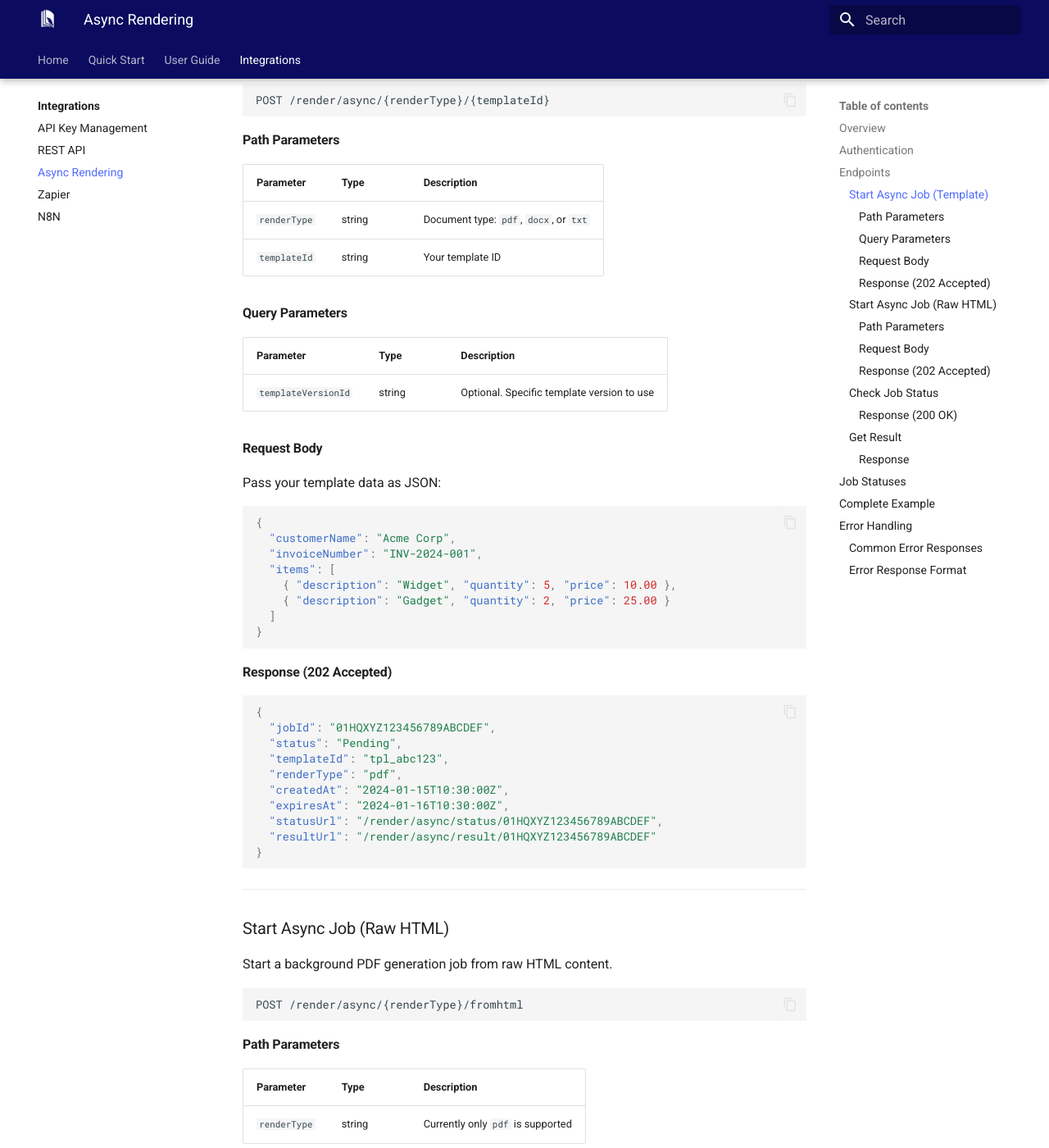
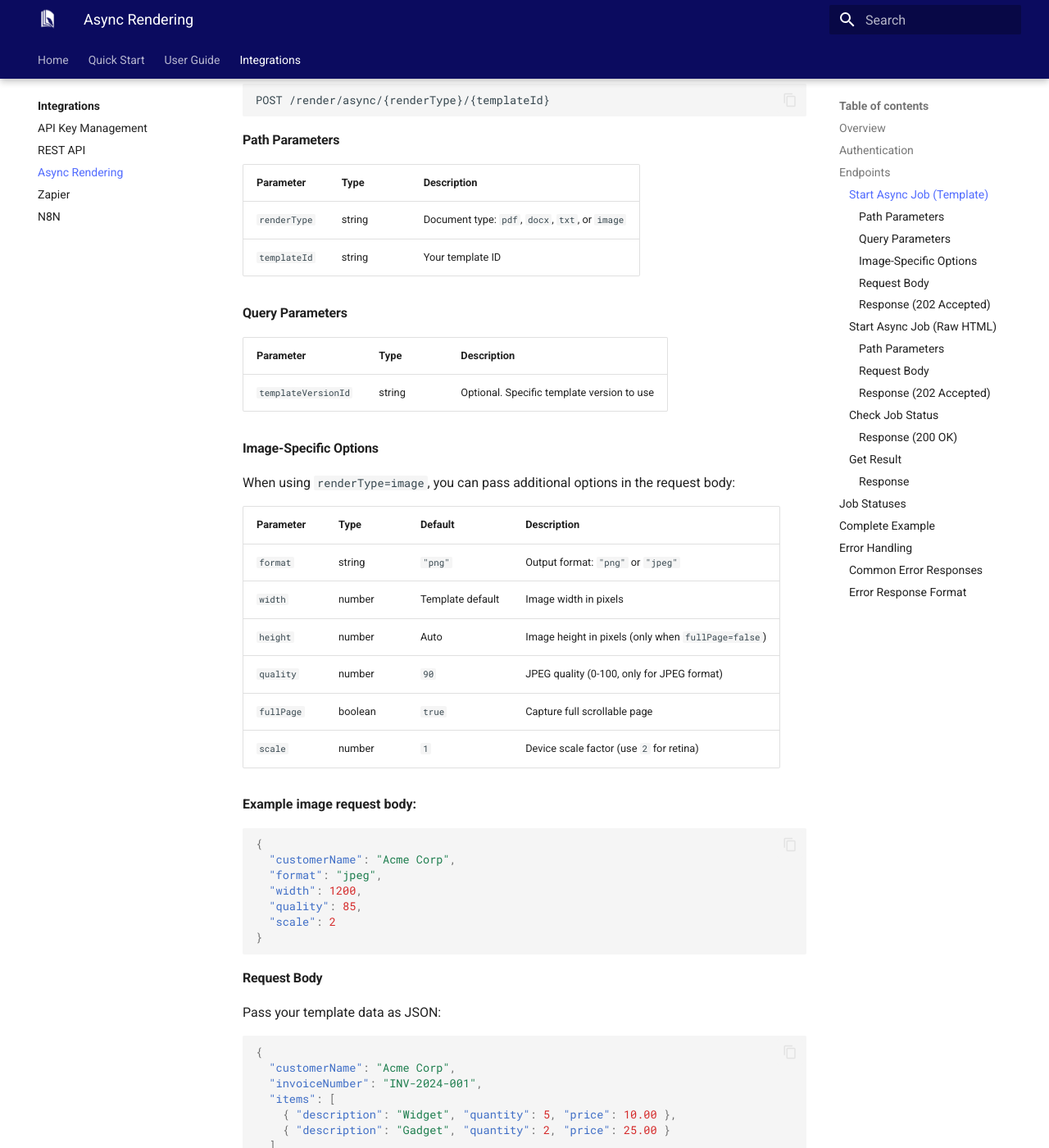
Before and after one commit to TemplateTo/TemplateTo.Docs, an MkDocs documentation site: the page built from docs/integrations/async-rendering.md, in a window 1280 px wide and 1400 px high, scrolled down 922 px. Shown: the whole window at 82% size. Built offline with MkDocs 1.6.1 and Material for MkDocs 9.7.7, drawn with Linux system fonts in a browser that asks for light colours; some of the changed text lies outside the part shown.

Commit message:
Update async rendering docs to include image format support
- Add 'image' to renderType options (alongside pdf, docx, txt)
- Add Image-Specific Options section with parameters table
- Include example image request body with format, width, quality, scale
- Update description for raw HTML endpoint

Co-Authored-By: Claude Opus 4.5 <noreply@anthropic.com>

````diff
--- a/docs/integrations/async-rendering.md
+++ b/docs/integrations/async-rendering.md
@@ -34,7 +34,7 @@ POST /render/async/{renderType}/{templateId}
 
 | Parameter | Type | Description |
 |-----------|------|-------------|
-| `renderType` | string | Document type: `pdf`, `docx`, or `txt` |
+| `renderType` | string | Document type: `pdf`, `docx`, `txt`, or `image` |
 | `templateId` | string | Your template ID |
 
 #### Query Parameters
@@ -42,6 +42,30 @@ POST /render/async/{renderType}/{templateId}
 | Parameter | Type | Description |
 |-----------|------|-------------|
 | `templateVersionId` | string | Optional. Specific template version to use |
+
+#### Image-Specific Options
+
+When using `renderType=image`, you can pass additional options in the request body:
+
+| Parameter | Type | Default | Description |
+|-----------|------|---------|-------------|
+| `format` | string | `"png"` | Output format: `"png"` or `"jpeg"` |
+| `width` | number | Template default | Image width in pixels |
+| `height` | number | Auto | Image height in pixels (only when `fullPage=false`) |
+| `quality` | number | `90` | JPEG quality (0-100, only for JPEG format) |
+| `fullPage` | boolean | `true` | Capture full scrollable page |
+| `scale` | number | `1` | Device scale factor (use `2` for retina) |
+
+**Example image request body:**
+```json
+{
+  "customerName": "Acme Corp",
+  "format": "jpeg",
+  "width": 1200,
+  "quality": 85,
+  "scale": 2
+}
+```
 
 #### Request Body
 
@@ -77,7 +101,7 @@ Pass your template data as JSON:
 
 ### Start Async Job (Raw HTML)
 
-Start a background PDF generation job from raw HTML content.
+Start a background document generation job from raw HTML content.
 
 ```
 POST /render/async/{renderType}/fromhtml
@@ -87,7 +111,7 @@ POST /render/async/{renderType}/fromhtml
 
 | Parameter | Type | Description |
 |-----------|------|-------------|
-| `renderType` | string | Currently only `pdf` is supported |
+| `renderType` | string | `pdf` or `image` |
 
 #### Request Body
 
````
